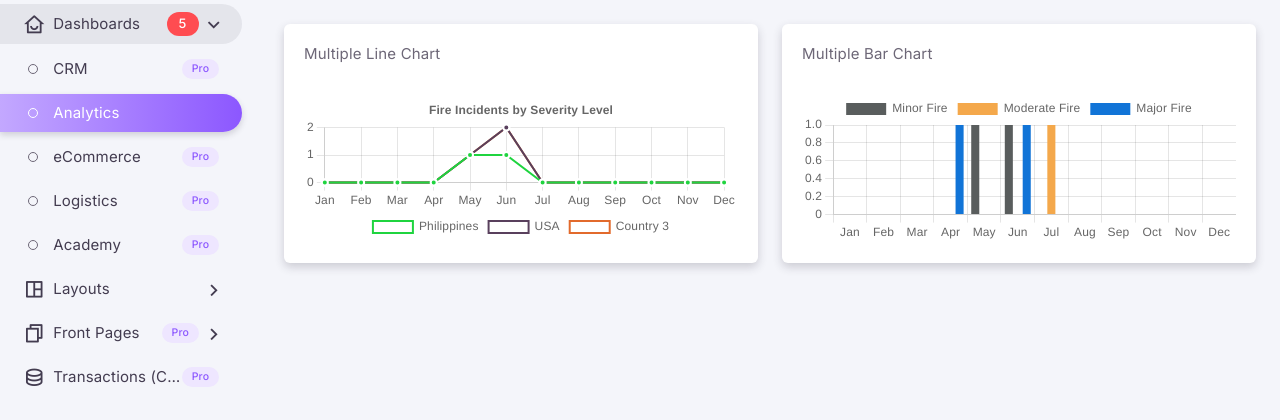
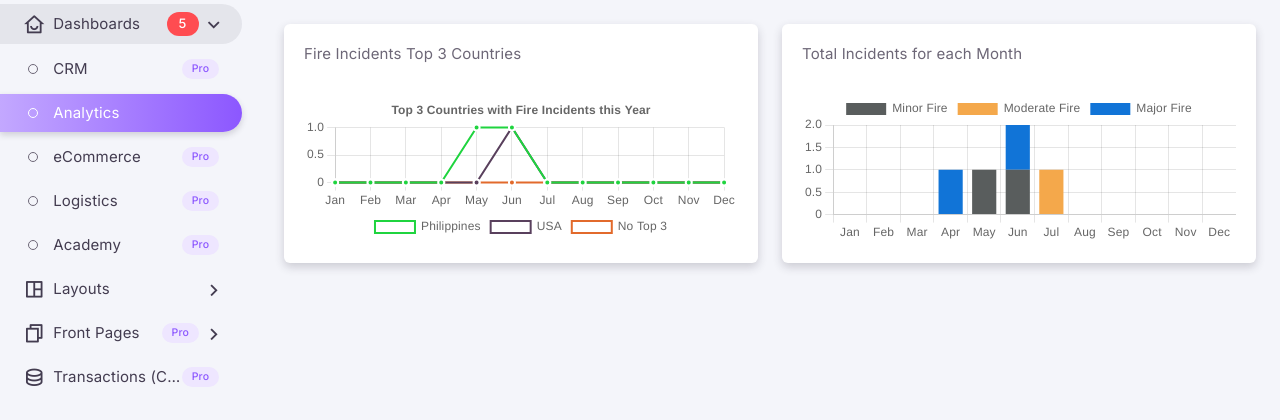
Before and after one commit to xyrilplayz/materio.gg, a Django app: page / in a window 1280 px wide. Shown: the part 64-484 px from the top of the page. Run offline with Django 5.2, Linux system fonts and the light colour scheme; data comes from the database, SQL or seed files in the repository; both versions use the stored data as it was after the commit; some libraries are stand-ins or nearby versions.

Commit message:
fixed code and query

```diff
--- a/real materio/apps/fire/templates/dashboard_analytics.html
+++ b/real materio/apps/fire/templates/dashboard_analytics.html
@@ -14,116 +14,51 @@
   <script src="{% static 'vendor/libs/apex-charts/apexcharts.js' %}"></script>
   <!-- Include Chart.js -->
   <script src="https://cdn.jsdelivr.net/npm/chart.js"></script>
-{% endblock vendor_js %}
-
-{% block page_js %}
-  {{ block.super }}
-  <script src="{% static 'js/multiline-chart.js' %}"></script> {# Optional: put the script in a static file #}
-{% endblock page_js %}
-
-{% block content %}
-<div class="row gy-6">
-
-  <!-- Weekly Overview Chart -->
-  <div class="col-md-6">
-    <div class="card">
-      <div class="card-header">
-        <div class="card-title">Multiple Line Chart</div>
-      </div>
-      <div class="card-body">
-        <div class="chart-container">
-          <canvas id="multipleLineChart"></canvas>
-        </div>
-      </div>
-    </div>
-  </div>
-  <div class="col-md-6">
-            <div class="card">
-                <div class="card-header">
-                    <div class="card-title">Multiple Bar Chart</div>
-                </div>
-                <div class="card-body">
-                    <div class="chart-container">
-                        <canvas id="multipleBarChart"></canvas>
-                    </div>
-                </div>
-            </div>
-    </div>
-</div>
-
-<!-- Inline script (if you don’t want a static JS file) -->
   <script>
     fetch("/multilineChart/")
       .then(response => response.json())
-    .then(result_with_month_names => {
-      const countries = Object.keys(result_with_month_names);
-      const incidentCounts = [], incidentCounts2 = [], incidentCounts3 = [];
+      .then(data => {
+        const monthOrder = ["01", "02", "03", "04", "05", "06", "07", "08", "09", "10", "11", "12"];
+        const monthLabels = {
+          "01": "Jan", "02": "Feb", "03": "Mar", "04": "Apr", "05": "May", "06": "Jun",
+          "07": "Jul", "08": "Aug", "09": "Sep", "10": "Oct", "11": "Nov", "12": "Dec"
+        };
 
-      function sortKeys(obj) {
-        return Object.keys(obj).sort((a, b) => parseInt(a) - parseInt(b));
-      }
+        const labels = monthOrder.map(m => monthLabels[m]);
 
-      if (countries[0]) {
-        const sorted = sortKeys(result_with_month_names[countries[0]]);
-        sorted.forEach(k => incidentCounts.push(result_with_month_names[countries[0]][k]));
-      }
-      if (countries[1]) {
-        const sorted = sortKeys(result_with_month_names[countries[1]]);
-        sorted.forEach(k => incidentCounts2.push(result_with_month_names[countries[1]][k]));
-      }
-      if (countries[2]) {
-        const sorted = sortKeys(result_with_month_names[countries[2]]);
-        sorted.forEach(k => incidentCounts3.push(result_with_month_names[countries[2]][k]));
-      }
+        const colors = ["#1fd43f", "#59405d", "#e26a2c", "#007bff", "#ff00aa"];
+        const datasets = [];
+
+        Object.entries(data).forEach(([country, values], index) => {
+          const counts = monthOrder.map(month => values[month] || 0);
+
+          datasets.push({
+            label: country,
+            data: counts,
+            borderColor: colors[index % colors.length],
+            pointBorderColor: "#FFF",
+            pointBackgroundColor: colors[index % colors.length],
+            fill: true,
+            backgroundColor: "transparent",
+            borderWidth: 2
+          });
+        });
 
         const ctx = document.getElementById("multipleLineChart").getContext("2d");
         new Chart(ctx, {
           type: "line",
           data: {
-          labels: ["Jan", "Feb", "Mar", "Apr", "May", "Jun", "Jul", "Aug", "Sep", "Oct", "Nov", "Dec"],
-          datasets: [
-            {
-              label: countries[0],
-              borderColor: "#1fd43f",
-              pointBorderColor: "#FFF",
-              pointBackgroundColor: "#1fd43f",
-              data: incidentCounts,
-              fill: true,
-              backgroundColor: "transparent",
-              borderWidth: 2
-            },
-            {
-              label: countries[1],
-              borderColor: "#59405d",
-              pointBorderColor: "#FFF",
-              pointBackgroundColor: "#59405d",
-              data: incidentCounts2,
-              fill: true,
-              backgroundColor: "transparent",
-              borderWidth: 2
-            },
-            {
-              label: countries[2],
-              borderColor: "#e26a2c",
-              pointBorderColor: "#FFF",
-              pointBackgroundColor: "#e26a2c",
-              data: incidentCounts3,
-              fill: true,
-              backgroundColor: "transparent",
-              borderWidth: 2
-            }
-          ]
+            labels,
+            datasets
           },
           options: {
             responsive: true,
             maintainAspectRatio: false,
             plugins: {
-            legend: {
-              position: "bottom"
-            },
+              legend: { position: "bottom" },
               title: {
                 display: true,
-              text: "Fire Incidents by Severity Level"
+                text: "Top 3 Countries with Fire Incidents this Year"
               },
               tooltip: {
                 mode: "index",
@@ -132,16 +67,17 @@
             },
             scales: {
               x: {
-              stacked: true
+                stacked: false
               },
               y: {
-              stacked: true
+                stacked: false
               }
             }
           }
         });
       })
-    .catch(error => console.error("Error:", error));
+      .catch(error => console.error("Chart load error:", error));
+
     fetch("/multiBarChart/")
       .then((response) => response.json())
       .then((result) => {
@@ -210,31 +146,60 @@
             responsive: true,
             maintainAspectRatio: false,
             legend: {
-                    position: "bottom",
+              position: "bottom"
             },
             title: {
               display: true,
-                    text: "Fire Incidents by Severity Level",
+              text: "Fire Incidents by Severity Level"
             },
             tooltips: {
               mode: "index",
-                    intersect: false,
+              intersect: false
             },
             scales: {
-                    xAxes: [
-                        {
+              x: {
                 stacked: true,
               },
-                    ],
-                    yAxes: [
-                        {
+              y: {
                 stacked: true,
               },
-                    ],
             },
           },
           });
       })
       .catch((error) => console.error("Error:", error));
+
   </script>
+{% endblock vendor_js %}
+
+{% block content %}
+<div class="row gy-6">
+
+  <!-- Weekly Overview Chart -->
+  <div class="col-md-6">
+    <div class="card">
+      <div class="card-header">
+        <div class="card-title">Fire Incidents Top 3 Countries</div>
+      </div>
+      <div class="card-body">
+        <div class="chart-container">
+          <canvas id="multipleLineChart"></canvas>
+        </div>
+      </div>
+    </div>
+  </div>
+  <div class="col-md-6">
+            <div class="card">
+                <div class="card-header">
+                    <div class="card-title">Total Incidents for each Month</div>
+                </div>
+                <div class="card-body">
+                    <div class="chart-container">
+                        <canvas id="multipleBarChart"></canvas>
+                    </div>
+                </div>
+            </div>
+    </div>
+</div>
+
 {% endblock content %}
--- a/real materio/apps/fire/urls.py
+++ b/real materio/apps/fire/urls.py
@@ -1,7 +1,5 @@
 from django.urls import path
 from .views import DashboardsView, MultilineIncidentTop3Country, multipleBarbySeverity
-
-
 
 urlpatterns = [
     path("", DashboardsView.as_view(template_name="dashboard_analytics.html"), name="index",),
--- a/real materio/apps/fire/views.py
+++ b/real materio/apps/fire/views.py
@@ -12,7 +12,6 @@ Here you can override the page view layout.
 Refer to dashboards/urls.py file for more pages.
 """
 
-
 class DashboardsView(TemplateView):
     # Predefined function
     def get_context_data(self, **kwargs):
@@ -20,8 +19,18 @@ class DashboardsView(TemplateView):
         context = TemplateLayout.init(self, super().get_context_data(**kwargs))
 
         return context
+
 def MultilineIncidentTop3Country(request):
     query = '''
+    WITH top_countries AS (
+        SELECT fl.country
+        FROM fire_incident fi
+        JOIN fire_locations fl ON fi.location_id = fl.id
+        WHERE strftime('%Y', fi.date_time) = strftime('%Y', 'now')
+        GROUP BY fl.country
+        ORDER BY COUNT(fi.id) DESC
+        LIMIT 3
+    )
     SELECT
         fl.country,
         strftime('%m', fi.date_time) AS month,
@@ -31,21 +40,7 @@ def MultilineIncidentTop3Country(request):
     JOIN
         fire_locations fl ON fi.location_id = fl.id
     WHERE
-    fl.country IN (
-        SELECT
-            fl_top.country
-        FROM
-            fire_incident fi_top
-        JOIN
-            fire_locations fl_top ON fi_top.location_id = fl_top.id
-        WHERE
-            strftime('%Y', fi_top.date_time) = strftime('%Y', 'now')
-        GROUP BY
-            fl_top.country
-        ORDER BY
-            COUNT(fi_top.id) DESC
-        LIMIT 3
-    )
+        fl.country IN (SELECT country FROM top_countries)
         AND strftime('%Y', fi.date_time) = strftime('%Y', 'now')
     GROUP BY
         fl.country, month
@@ -56,37 +51,24 @@ def MultilineIncidentTop3Country(request):
         cursor.execute(query)
         rows = cursor.fetchall()
 
-    # Initialize a dictionary to store the result
+    months = [str(i).zfill(2) for i in range(1, 13)]
     result = {}
 
-    # Initialize a set of months from January to December
-    months = set(str(i).zfill(2) for i in range(1, 13))
+    for country, month, count in rows:
+        if country not in result:
+            result[country] = {m: 0 for m in months}
+        result[country][month] = count
 
-    # Loop through the query results
-    for row in rows:
-        country = row[0]
-        month = row[1]
-        total_incidents = row[2]
+    if len(result) < 3:
+        placeholders_needed = 3 - len(result)
+        for i in range(placeholders_needed):
+            placeholder_rank = len(result) + 1
+            result[f"No Top {placeholder_rank}"] = {m: 0 for m in months}
 
-        # If the country is not in the result dictionary, initialize it with all months set to zero
-        if country not in result:
-            result[country] = {month: 0 for month in months}
-
-        # Update the incident count for the corresponding month
-        result[country][month] = total_incidents
-
-    # Ensure there are always 3 countries in the result
-    while len(result) < 3:
-        # Placeholder name for missing countries
-        missing_country = f"Country {len(result) + 1}"
-        result[missing_country] = {month: 0 for month in months}
-
-    # Sort months for each country
     for country in result:
         result[country] = dict(sorted(result[country].items()))
 
     return JsonResponse(result)
-
 
 def multipleBarbySeverity(request):
     query = '''
```
Also changed, not shown: real materio/apps/fire/models.py (+0 -11 lines), real materio/db.sqlite3, real materio/manage.py (line endings or trailing spaces). Lines whose indentation alone changed are shown as unchanged.
